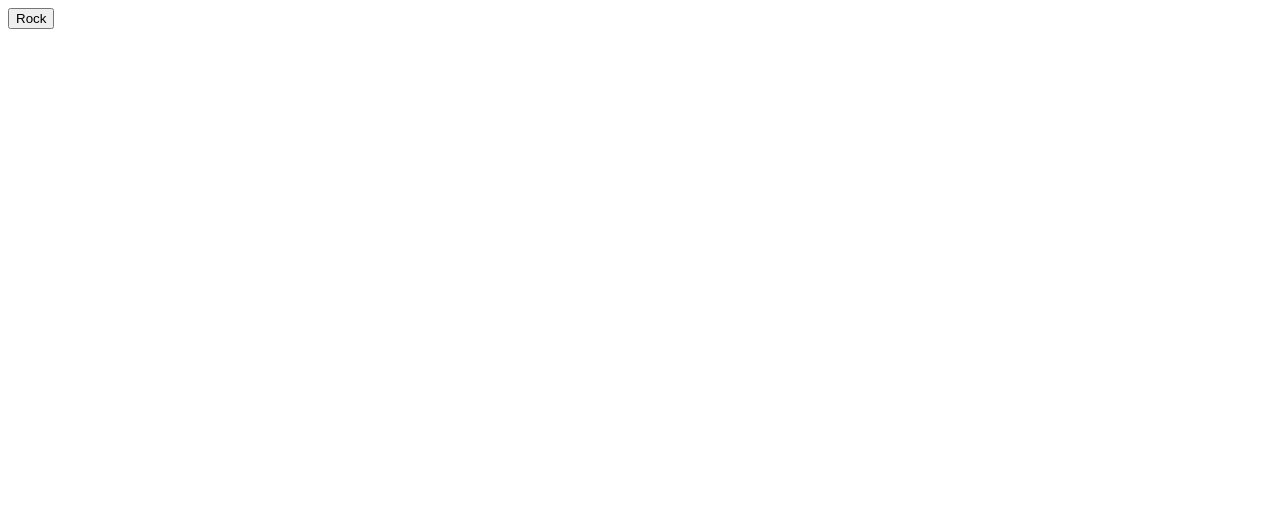
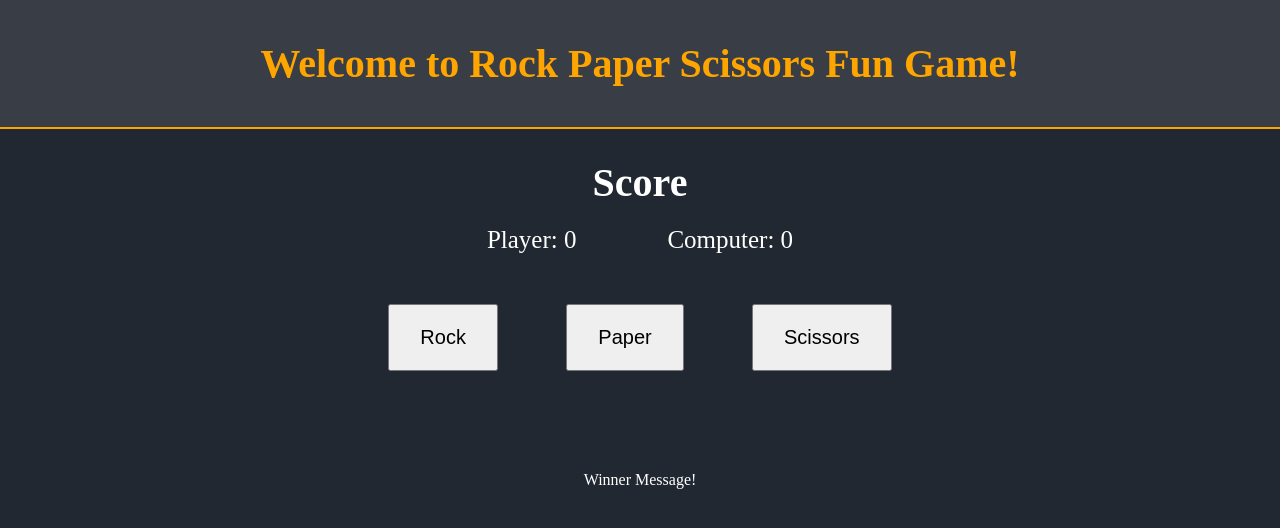
Before and after one commit to Qoosim/Rock-Paper-Scissors, a plain HTML site: page index.html in a window 1280 px wide. Both pictures are taken after a click on the button "Rock". Drawn offline with Linux system fonts and the light colour scheme.

Commit message:
Modify UI and refactor some logic functionalities

```diff
--- a/index.html
+++ b/index.html
@@ -3,6 +3,7 @@
 <head>
   <meta charset="UTF-8">
   <meta name="viewport" content="width=device-width, user-scalable=no, initial-scale=1.0, maximum-scale=1.0, minimum-scale=1.0">
+  <link rel="stylesheet" href="styles.css">
   <title>Rock Paper Scissors Game</title>
 </head>
 <body>
--- a/script.js
+++ b/script.js
@@ -1,4 +1,7 @@
 //const prompt = require('prompt-sync')({sigint: true});
+let playerScore = 0;
+let computerScore = 0;
+let roundWinner = '';
 
 const guess = ['rock', 'paper', 'scissors'];
 
@@ -7,46 +10,109 @@ function computerPlay() {
 }
 
 function playRound(playerSelection, computerSelection) {
-    // Validation
-    if (playerSelection !== 'rock' && playerSelection !== 'paper' && playerSelection !== 'scissors') {
-        return 'Invalid input';
-    } else if (playerSelection === 'rock' && computerSelection === 'scissors') {
-        return 'You won. Rock crunches scissors';
-    } else if (playerSelection === 'paper' && computerSelection === 'rock') {
-        return 'You won. Paper covers rock';
-    } else if (playerSelection === 'scissors' && 'computerSelection' === 'paper') {
-        return 'You won. Scissors cuts paper';
-    } else if (playerSelection === 'scissors' && computerSelection === 'rock') {
-        return 'Computer won. Rock cruches scissors';
-    } else if (playerSelection === 'rock' && computerSelection === 'paper') {
-        return 'Computer won. Paper covers rock';
-    } else if (playerSelection === 'paper' && computerSelection === 'scissors') {
-        return 'Computer won. Scissors cuts paper';
-    } else {
-        return 'The ended in tie. Please try again.'
+    if (playerSelection === computerSelection) {
+        roundWinner = 'tie';
+    }
+    if (
+        (playerSelection === 'rock' && computerSelection === 'scissors') ||
+        (playerSelection === 'paper' && computerSelection === 'rock') ||
+        (playerSelection === 'scissors' && 'computerSelection' === 'paper')
+    ) {
+        playerScore++;
+        roundWinner = 'player';
+    }
+    if (
+        (computerSelection === 'rock' && playerSelection === 'scissors') ||
+        (computerSelection === 'paper' && playerSelection === 'rock') ||
+        (computerSelection === 'scissors' && playerSelection === 'paper')
+    ) {
+        computerScore++;
+        roundWinner = 'computer';
     }
 }
 
-//const playerSelection = prompt('Make your selection: ');
-//const computerSelection = computerPlay();
-//console.log(computerSelection);
+const body = document.querySelector('body');
+const headerDiv = document.createElement('div');
+headerDiv.style.cssText = 'padding: 40px; background: #393e46; border-bottom: 2px solid #ffa500;';
 
-function game() {
+const headerMessage = document.createElement('h1');
+headerMessage.textContent = 'Welcome to Rock Paper Scissors Fun Game!';
+headerMessage.style.cssText = 'font-size: 40px; color: #ffa500; text-align: center;'
+headerDiv.appendChild(headerMessage);
+body.appendChild(headerDiv);
+
+const infoDiv = document.createElement('div');
+infoDiv.style.cssText = 'padding: 30px;'
+const scorePara = document.createElement('h1');
+scorePara.textContent = 'Score'
+scorePara.style.cssText = 'font-size: 40px; text-align: center; color: #fff; margin-bottom: 20px;';
+const playerComputerDiv = document.createElement('div');
+playerComputerDiv.style.cssText = 'width: 40%; margin: 0 auto; display: flex; justify-content: space-evenly;';
+const playerPara = document.createElement('p');
+playerPara.textContent = `Player: ${playerScore}`;
+playerPara.style.cssText = 'font-size: 25px; color: #fff;';
+const computerPara = document.createElement('p');
+computerPara.textContent = `Computer: ${computerScore}`;
+computerPara.style.cssText = 'font-size: 25px; color: #fff;';
+playerComputerDiv.appendChild(playerPara);
+playerComputerDiv.appendChild(computerPara);
+infoDiv.appendChild(scorePara);
+infoDiv.appendChild(playerComputerDiv);
+body.appendChild(infoDiv);
+
 const btnRock = document.createElement('button');
 btnRock.setAttribute('class', 'rockBtn');
 btnRock.textContent = 'Rock';
+btnRock.style.cssText = 'font-size: 20px; padding: 20px 30px; cursor: pointer;';
+
 const btnPaper = document.createElement('button');
 btnPaper.setAttribute('class', 'paperBtn');
 btnPaper.textContent = 'Paper';
+btnPaper.style.cssText = 'font-size: 20px; padding: 20px 30px; cursor: pointer;';
+
 const btnScissors = document.createElement('button')
 btnScissors.setAttribute('class', 'scissorsBtn');
 btnScissors.textContent = 'Scissors';
+btnScissors.style.cssText = 'font-size: 20px; padding: 20px 30px; cursor: pointer;';
 
-    document.body.appendChild(btnRock);
+const containerDiv = document.createElement('div');
+containerDiv.setAttribute('class', 'main');
+containerDiv.style.cssText = 'width: 50%; display: flex; justify-content: space-evenly; margin: 20px auto 0 auto;';
 
+containerDiv.appendChild(btnRock);
+containerDiv.appendChild(btnPaper);
+containerDiv.appendChild(btnScissors);
+body.appendChild(containerDiv);
+
+const winnerMessageDiv = document.createElement('div');
+winnerMessageDiv.style.cssText = 'width: 100%;';
+const para = document.createElement('p');
+para.textContent = 'Winner Message!';
+para.style.cssText = 'text-align: center; color: #fff; margin-top: 100px;';
+winnerMessageDiv.appendChild(para);
+body.appendChild(winnerMessageDiv);
+
+const computerSelection = computerPlay();
+
+function game() {
+    btnRock.addEventListener('click', function() {
+        const playerSelection = btnRock.innerText.toLowerCase();
+        console.log(playRound(playerSelection, computerSelection));
+    });
+
+    btnPaper.addEventListener('click', function() {
+        const playerSelection = btnPaper.innerText.toLowerCase();
+        console.log(playRound(playerSelection, computerSelection));
+    })
+
+    btnScissors.addEventListener('click', function() {
+        const playerSelection = btnScissors.innerText.toLowerCase();
+        console.log(playRound(playerSelection, computerSelection));
+    })
 }
 
 game();
+
 
     /*
     let playerScores = 0;
--- a/styles.css
+++ b/styles.css
@@ -0,0 +1,9 @@
+* {
+    margin: 0;
+    padding: 0;
+    box-sizing: border-box;
+}
+
+body {
+    background: #222831;
+}
```
Also changed, not shown: 3 other files. Lines whose indentation alone changed are shown as unchanged.
